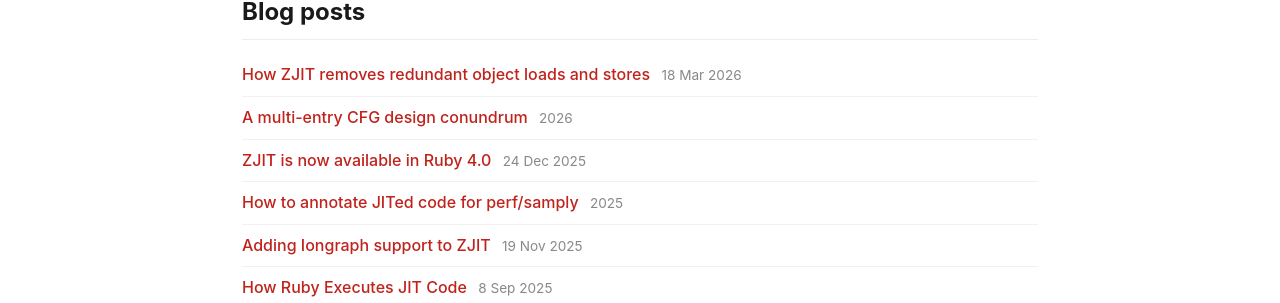
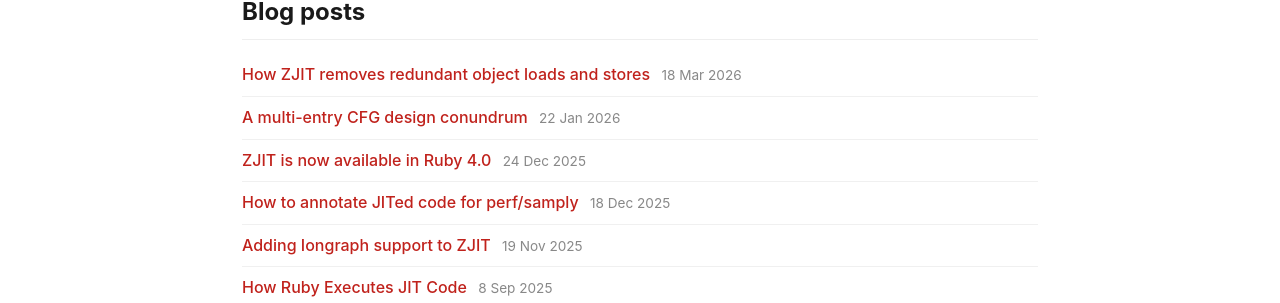
Before and after one commit to Shopify/zjit-website, a Jekyll site: the page built from index.md, in a window 1280 px wide. Shown: the part 378-681 px from the top of the page. Built offline with Jekyll 4.4.1, drawn with Linux system fonts in a browser that asks for light colours.

Commit message:
More specific dates

```diff
--- a/index.md
+++ b/index.md
@@ -11,9 +11,9 @@ Read the [documentation](https://docs.ruby-lang.org/en/master/jit/zjit_md.html)
 ## Blog posts
 
 * [How ZJIT removes redundant object loads and stores](https://railsatscale.com/2026-03-18-how-zjit-removes-redundant-object-loads-and-stores/) <span class="post-date">18 Mar 2026</span>
-* [A multi-entry CFG design conundrum](https://bernsteinbear.com/blog/multiple-entry/) <span class="post-date">2026</span>
+* [A multi-entry CFG design conundrum](https://bernsteinbear.com/blog/multiple-entry/) <span class="post-date">22 Jan 2026</span>
 * [ZJIT is now available in Ruby 4.0](https://railsatscale.com/2025-12-24-launch-zjit/) <span class="post-date">24 Dec 2025</span>
-* [How to annotate JITed code for perf/samply](https://bernsteinbear.com/blog/jit-perf-map/) <span class="post-date">2025</span>
+* [How to annotate JITed code for perf/samply](https://bernsteinbear.com/blog/jit-perf-map/) <span class="post-date">18 Dec 2025</span>
 * [Adding Iongraph support to ZJIT](https://railsatscale.com/2025-11-19-adding-iongraph-support/) <span class="post-date">19 Nov 2025</span>
 * [How Ruby Executes JIT Code](https://railsatscale.com/2025-09-08-how-ruby-executes-jit-code-the-hidden-mechanics-behind-the-magic/) <span class="post-date">8 Sep 2025</span>
 * [ZJIT has been merged into Ruby](https://railsatscale.com/2025-05-14-merge-zjit/) <span class="post-date">14 May 2025</span>
```
